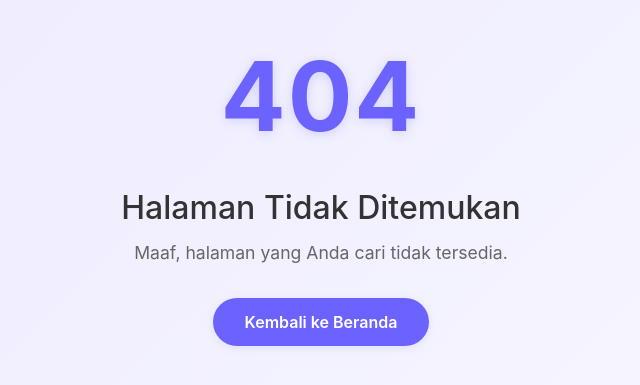
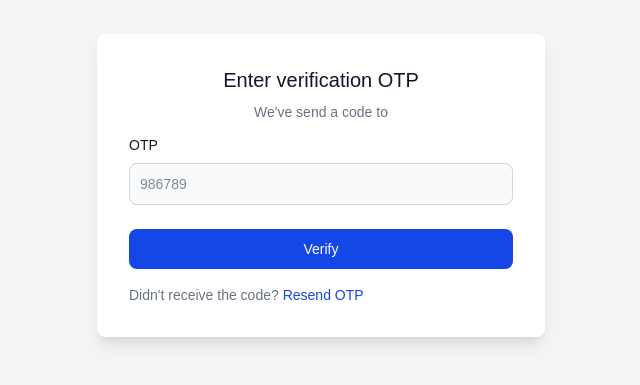
Before and after one commit to saepulfariz/nextjs-learning, a Next.js app: page /verify in a window 1280 px wide. Before the commit this address had no page. Shown: the part 215-600 px from the top of the page, without its empty margins (319-959 px from the left). Built offline with nearby package versions, Linux system fonts and the light colour scheme.

Commit message:
add feature verify otp and check verified login

```diff
--- a/auth.config.ts
+++ b/auth.config.ts
@@ -49,6 +49,7 @@ export const authOptions: NextAuthOptions = {
             password: true, // Exclude password from the response
             created_at: true,
             updated_at: true,
+            verified_at: true,
             role: {
               select: {
                 name: true,
@@ -59,6 +60,7 @@ export const authOptions: NextAuthOptions = {
 
         if (!user) throw new Error("No user found");
         if (!user.password) throw new Error("No password set for user");
+        if (!user.verified_at) throw new Error("User not verified");
         const valid = await bcrypt.compare(password, user.password);
         if (!valid) throw new Error("Invalid password");
 
--- a/src/app/(auth)/register/page.tsx
+++ b/src/app/(auth)/register/page.tsx
@@ -2,7 +2,7 @@
 
 import { useState } from "react";
 import Link from "next/link";
-import { set } from "zod";
+import { useRouter } from "next/navigation";
 
 export default function RegisterPage() {
   const [loading, setLoading] = useState(false);
@@ -10,6 +10,8 @@ export default function RegisterPage() {
   const [registerEmail, setRegisterEmail] = useState("");
   const [registerPassword, setRegisterPassword] = useState("");
   const [registerName, setRegisterName] = useState("");
+
+  const router = useRouter();
 
   const handleRegister = async () => {
     setLoading(true);
@@ -30,6 +32,10 @@ export default function RegisterPage() {
       setRegisterName("");
       setRegisterEmail("");
       setRegisterPassword("");
+      localStorage.setItem("pendingVerifyEmail", registerEmail);
+      setTimeout(() => {
+        router.push("/verify");
+      }, 1000);
     } else {
       setLoading(false);
       alert(data.error || "Register failed");
--- /dev/null
+++ b/src/app/(auth)/verify/page.tsx
@@ -0,0 +1,121 @@
+"use client";
+
+import { useState, useEffect } from "react";
+import { useRouter } from "next/navigation";
+import LoaderSpinner from "@/app/ui/loader-spinner";
+import BaseAlert from "@/app/ui/base-alert";
+
+export default function Page() {
+  const [email, setEmail] = useState("");
+  const [otp, setOtp] = useState("");
+  const [isLoading, setIsLoading] = useState(false);
+  const [alert, setAlert] = useState({
+    type: "",
+    message: "",
+    isShow: false,
+  });
+  const router = useRouter();
+
+  const verifyOtp = async () => {
+    setIsLoading(true);
+    const res = await fetch("/api/auth/verify-otp", {
+      method: "POST",
+      headers: { "Content-Type": "application/json" },
+      body: JSON.stringify({ email: email, otp }),
+    });
+
+    const data = await res.json();
+
+    if (res.ok) {
+      setAlert({
+        type: "success",
+        message: "Verification successful, you can now login",
+        isShow: true,
+      });
+      setIsLoading(false);
+      localStorage.removeItem("pendingVerifyEmail");
+
+      setTimeout(() => {
+        router.push("/login");
+      }, 1000);
+    } else {
+      setAlert({
+        type: "error",
+        message: data.message || "Verification failed",
+        isShow: true,
+      });
+      setIsLoading(false);
+    }
+  };
+
+  useEffect(() => {
+    const pendingVerifyEmail = localStorage.getItem("pendingVerifyEmail");
+    setEmail(pendingVerifyEmail || "");
+  }, []);
+
+  const sendOtp = async () => {
+    await fetch("/api/auth/send-otp", {
+      method: "POST",
+      headers: { "Content-Type": "application/json" },
+      body: JSON.stringify({ email }),
+    });
+  };
+
+  return (
+    <section className="">
+      <div className="">
+        <form className="">
+          <div className="mb-3">
+            <h5 className="text-xl font-medium text-gray-900 text-center mb-2">
+              Enter verification OTP
+            </h5>
+            <p className="text-center text-[14px] text-gray-500 mb-2">
+              We&apos;ve send a code to{" "}
+              <span className="font-bold text-gray-700">{email}</span>
+            </p>
+            {alert.isShow && (
+              <BaseAlert alert={{ type: alert.type, message: alert.message }} />
+            )}
+          </div>
+          <div className="mb-6">
+            <label
+              htmlFor="name"
+              className="block mb-2 text-sm font-medium text-gray-900"
+            >
+              OTP
+            </label>
+            <input
+              type="text"
+              name="name"
+              id="name"
+              className="bg-gray-50 border border-gray-300 text-gray-900 text-sm rounded-lg focus:ring-blue-500 focus:border-blue-500 block w-full p-2.5"
+              placeholder="986789"
+              value={otp}
+              onChange={(e) => setOtp(e.target.value)}
+              required
+            />
+          </div>
+          <button
+            onClick={verifyOtp}
+            type="button"
+            disabled={isLoading}
+            className="w-full text-white bg-blue-700 hover:bg-blue-800 focus:ring-4 focus:outline-none focus:ring-blue-300 font-medium rounded-lg text-sm px-5 py-2.5 text-center flex items-center justify-center gap-3 cursor-pointer"
+          >
+            {isLoading ? "Loading" : "Verify"}
+            {isLoading && <LoaderSpinner />}
+          </button>
+
+          <div className="text-sm font-medium text-gray-500 mt-4">
+            Didn&apos;t receive the code?{" "}
+            <button
+              onClick={sendOtp}
+              className="text-blue-700 hover:underline cursor-pointer"
+            >
+              Resend OTP
+            </button>
+          </div>
+        </form>
+      </div>
+    </section>
+  );
+}
--- a/src/app/api/auth/send-otp/route.ts
+++ b/src/app/api/auth/send-otp/route.ts
@@ -24,6 +24,9 @@ export async function POST(req: Request) {
   });
 
   try {
+    if (process.env.EMAIL_SEND && process.env.EMAIL_SEND === "true") {
+      console.log("Sending OTP to email:", email);
+
       // send email
       const transporter = nodemailer.createTransport({
         service: "gmail",
@@ -39,6 +42,7 @@ export async function POST(req: Request) {
         subject: "Your OTP Code",
         text: `Your OTP is ${otp}. It will expire in 10 minutes.`,
       });
+    }
 
     return Response.json({ message: "OTP sent" });
   } catch (error) {
--- /dev/null
+++ b/src/app/api/auth/verify-otp/route.ts
@@ -0,0 +1,36 @@
+import { PrismaClient } from "@/generated/prisma";
+
+const prisma = new PrismaClient();
+
+export async function POST(req: Request) {
+  const { email, otp } = await req.json();
+
+  const user = await prisma.users.findUnique({ where: { email } });
+  if (!user)
+    return Response.json({ message: "User not found" }, { status: 404 });
+
+  const otpRecord = await prisma.otps.findFirst({
+    where: {
+      user_id: user.id,
+      code: otp,
+      expiry: { gte: new Date() },
+    },
+  });
+
+  if (!otpRecord)
+    return Response.json(
+      { message: "Invalid or expired OTP" },
+      { status: 400 }
+    );
+
+  // OTP valid, delete it (optional)
+  await prisma.otps.delete({ where: { id: otpRecord.id } });
+
+  // ✅ update verifiedAt
+  await prisma.users.update({
+    where: { id: user.id },
+    data: { verified_at: new Date() },
+  });
+
+  return Response.json({ message: "OTP verified" });
+}
--- /dev/null
+++ b/src/app/ui/base-alert.tsx
@@ -0,0 +1,68 @@
+"use client";
+
+export default function BaseAlert({
+  alert,
+}: {
+  alert: {
+    type: string;
+    message: string;
+  };
+}) {
+  function getVariantClasses(type: string) {
+    switch (type) {
+      case "info":
+        return {
+          text: "text-blue-800",
+          border: "border-blue-300",
+          bg: "bg-blue-50",
+        };
+      case "success":
+        return {
+          text: "text-green-800",
+          border: "border-green-300",
+          bg: "bg-green-50",
+        };
+      case "warning":
+        return {
+          text: "text-yellow-800",
+          border: "border-yellow-300",
+          bg: "bg-yellow-50",
+        };
+      case "error":
+        return {
+          text: "text-red-800",
+          border: "border-red-300",
+          bg: "bg-red-50",
+        };
+      default:
+        return {
+          text: "text-gray-800",
+          border: "border-gray-300",
+          bg: "bg-gray-50",
+        };
+    }
+  }
+
+  const variantClasses = getVariantClasses(alert?.type);
+
+  return (
+    <div
+      className={`flex items-center p-4 mb-4 text-sm ${variantClasses.text} ${variantClasses.border} rounded-lg ${variantClasses.bg}`}
+      role="alert"
+    >
+      <svg
+        className="shrink-0 inline w-4 h-4 me-3"
+        aria-hidden="true"
+        xmlns="http://www.w3.org/2000/svg"
+        fill="currentColor"
+        viewBox="0 0 20 20"
+      >
+        <path d="M10 .5a9.5 9.5 0 1 0 9.5 9.5A9.51 9.51 0 0 0 10 .5ZM9.5 4a1.5 1.5 0 1 1 0 3 1.5 1.5 0 0 1 0-3ZM12 15H8a1 1 0 0 1 0-2h1v-3H8a1 1 0 0 1 0-2h2a1 1 0 0 1 1 1v4h1a1 1 0 0 1 0 2Z" />
+      </svg>
+      <span className="sr-only">Info</span>
+      <div>
+        <span className="font-medium">{alert.message}</span>
+      </div>
+    </div>
+  );
+}
--- /dev/null
+++ b/src/app/ui/loader-spinner.tsx
@@ -0,0 +1,23 @@
+export default function LoaderSpinner() {
+  return (
+    <div role="status">
+      <svg
+        aria-hidden="true"
+        className="w-4 h-4 text-gray-200 animate-spin fill-blue-600"
+        viewBox="0 0 100 101"
+        fill="none"
+        xmlns="http://www.w3.org/2000/svg"
+      >
+        <path
+          d="M100 50.5908C100 78.2051 77.6142 100.591 50 100.591C22.3858 100.591 0 78.2051 0 50.5908C0 22.9766 22.3858 0.59082 50 0.59082C77.6142 0.59082 100 22.9766 100 50.5908ZM9.08144 50.5908C9.08144 73.1895 27.4013 91.5094 50 91.5094C72.5987 91.5094 90.9186 73.1895 90.9186 50.5908C90.9186 27.9921 72.5987 9.67226 50 9.67226C27.4013 9.67226 9.08144 27.9921 9.08144 50.5908Z"
+          fill="currentColor"
+        />
+        <path
+          d="M93.9676 39.0409C96.393 38.4038 97.8624 35.9116 97.0079 33.5539C95.2932 28.8227 92.871 24.3692 89.8167 20.348C85.8452 15.1192 80.8826 10.7238 75.2124 7.41289C69.5422 4.10194 63.2754 1.94025 56.7698 1.05124C51.7666 0.367541 46.6976 0.446843 41.7345 1.27873C39.2613 1.69328 37.813 4.19778 38.4501 6.62326C39.0873 9.04874 41.5694 10.4717 44.0505 10.1071C47.8511 9.54855 51.7191 9.52689 55.5402 10.0491C60.8642 10.7766 65.9928 12.5457 70.6331 15.2552C75.2735 17.9648 79.3347 21.5619 82.5849 25.841C84.9175 28.9121 86.7997 32.2913 88.1811 35.8758C89.083 38.2158 91.5421 39.6781 93.9676 39.0409Z"
+          fill="currentFill"
+        />
+      </svg>
+      <span className="sr-only">Loading...</span>
+    </div>
+  );
+}
```
Also changed, not shown: 1 other file (tests, documents, lock files or other folders). Lines whose indentation alone changed are shown as unchanged.
